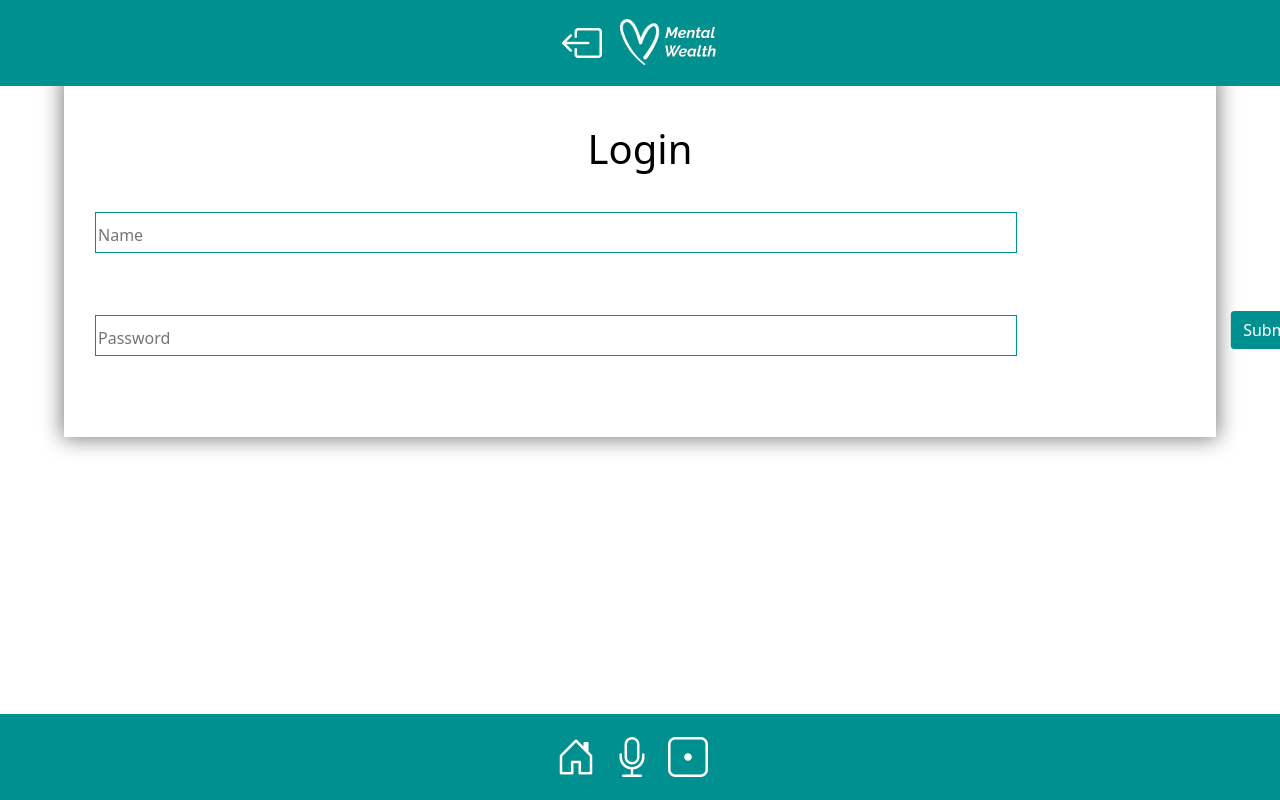
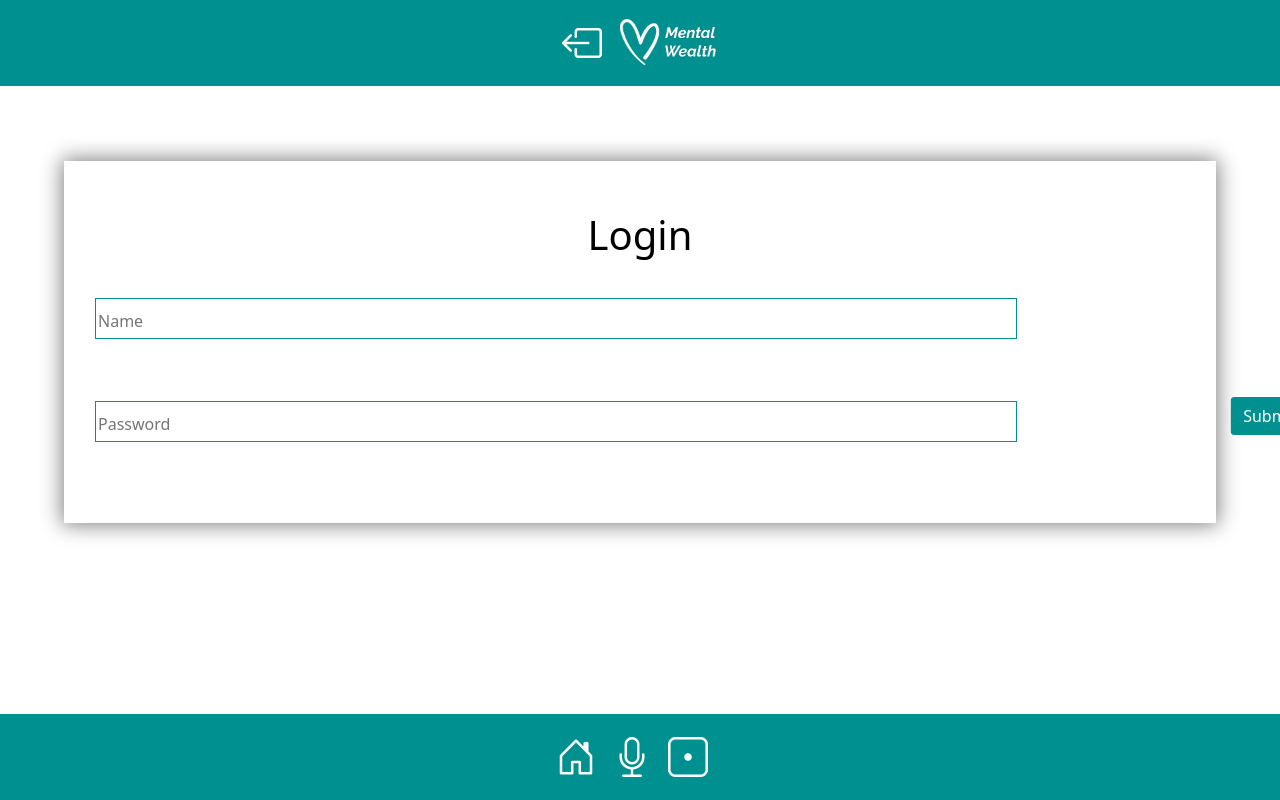
Before and after one commit to S00198481/Project300MentalHealthTracker, an Angular app: page / in a window 1280 px wide. Shown: the top 800 px of the page. Built offline with nearby package versions, Linux system fonts and the light colour scheme; what ng2-charts would draw is missing.

Commit message:
Footer hiding content fixed

```diff
--- a/src/app/app.component.css
+++ b/src/app/app.component.css
@@ -8,3 +8,7 @@
     text-align: center;
     position: relative;
 }
+.clear {
+    clear: both;
+    height: 60px;
+}
--- a/src/app/app.component.html
+++ b/src/app/app.component.html
@@ -10,7 +10,7 @@
   <link rel="stylesheet" href="https://cdn.jsdelivr.net/npm/bootstrap-icons@1.7.0/font/bootstrap-icons.css">
 </head>
 
-<nav class="navbar fixed-top nav justify-content-center" >
+<nav class="navbar relative-top nav justify-content-center" >
   <a class="bi bi-box-arrow-left navbar-brand" style="font-size: 40px;" href="login/login.component.html"></a>
 <a class="logo">
   <img src="assets/images/LogoMakr4ENNyl.png" class="img-fluid">
@@ -27,7 +27,7 @@
   <app-sentiment-correlation *ngIf="!this.loginShow && sentimentShow==true"></app-sentiment-correlation>
 
 </body>
-
+<div class="clear"></div>
 <nav class="navbar fixed-bottom nav justify-content-center" >
   <a class="bi bi-house-door navbar-brand justify-content-center" style="font-size: 40px;" (click)="homeClick()"></a>
   <a class="bi bi-mic navbar-brand" style="font-size: 40px;" (click)="recordClick()"></a>
```
